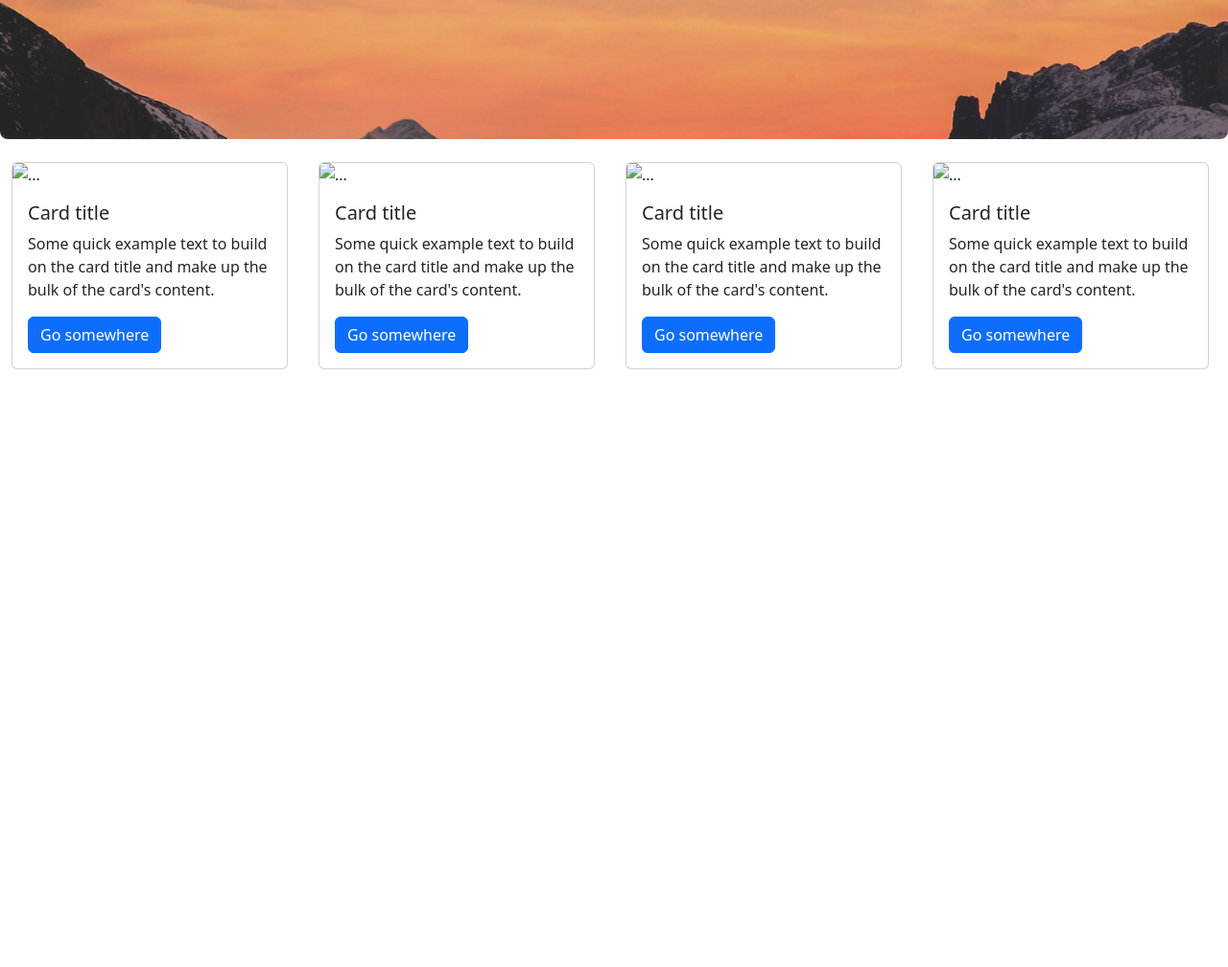
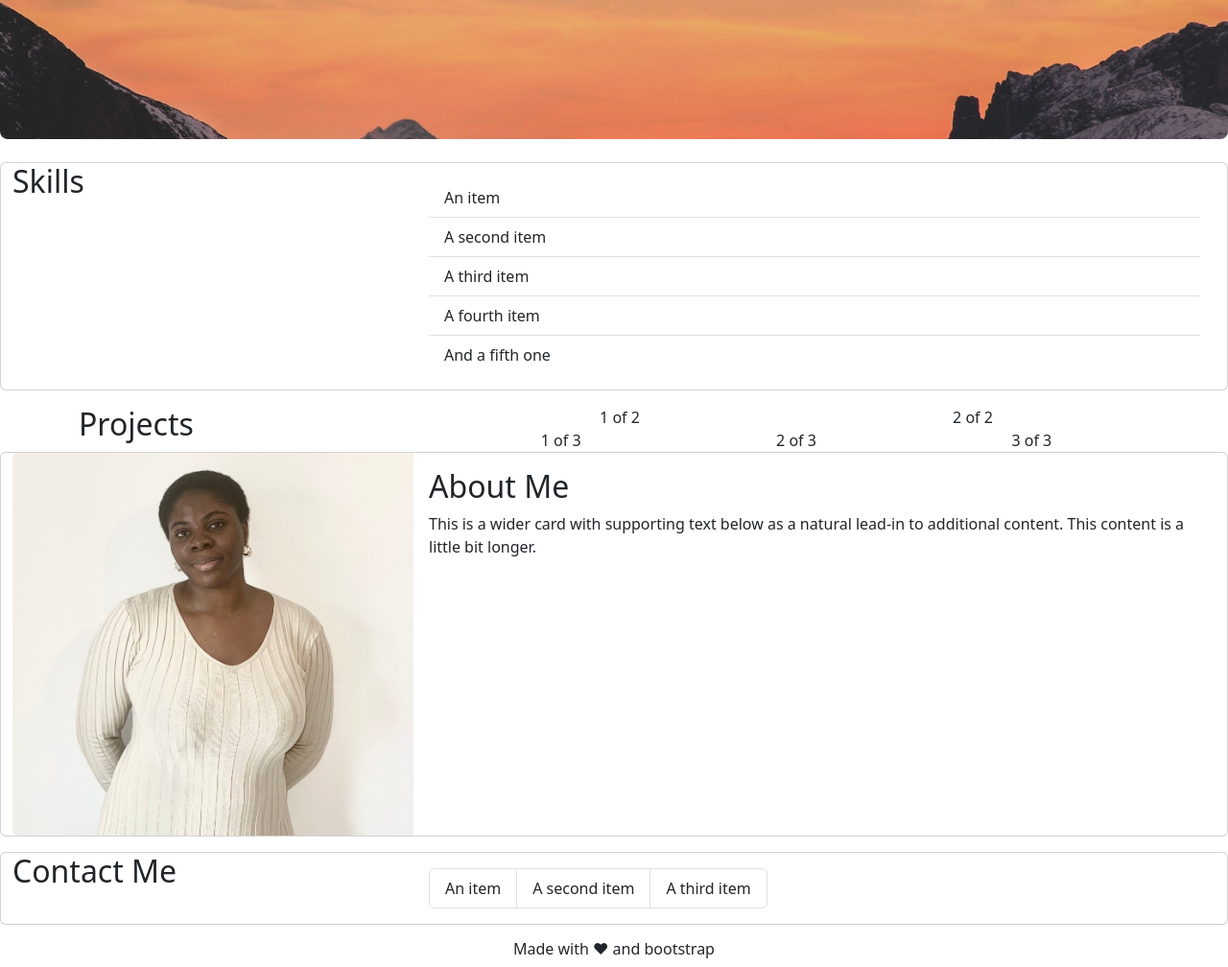
Before and after one commit to EstherAkingbehin/Bootstrap-Portfolio, a plain HTML site: page index.HTML in a window 1280 px wide. Shown: the part 411-1419 px from the top of the page at 96% size. Before the commit the page ends 800 px from the top, so only its background shows below. Drawn offline with nearby package versions, Linux system fonts and the light colour scheme.

Commit message:
Added all sections

```diff
--- a/Starter/style.css
+++ b/Starter/style.css
@@ -17,3 +17,7 @@
     max-width: 800px;
     color:whitesmoke;
 }
+
+#footer{
+    text-align: center;
+}
--- a/index.HTML
+++ b/index.HTML
@@ -55,61 +55,116 @@
         </figure>
 
         <main>
-            <section class="About-me">
-                <div class="container-fluid">
+
+
+            <section>
+                <div class="container-fluid" id="skills">
                     <div class="row">
-
-                      <div class="cardContainer col-lg-3 col-md-3 col-sm-12">
-                        <div class="card" style="width: 18rem;">
-                          <img src="..." class="card-img-top" alt="...">
+                        <div class="card mb-3" style="max-width: 100%;">
+                            <div class="row g-0">
+                              <div class="col-md-4">
+                               <h2>Skills</h2>
+                              </div>
+                              <div class="col-md-8">
                                 <div class="card-body">
-                            <h5 class="card-title">Card title</h5>
-                            <p class="card-text">Some quick example text to build on the card title and make up the bulk of the card's content.</p>
-                            <a href="#" class="btn btn-primary">Go somewhere</a>
+                                    <ul class="list-group list-group-flush">
+                                        <li class="list-group-item">An item</li>
+                                        <li class="list-group-item">A second item</li>
+                                        <li class="list-group-item">A third item</li>
+                                        <li class="list-group-item">A fourth item</li>
+                                        <li class="list-group-item">And a fifth one</li>
+                                      </ul>
                                 </div>
                               </div>
                             </div>
-
-                      <div class="cardContainer col-lg-3 col-md-3 col-sm-12">
-                        <div class="card" style="width: 18rem;">
-                        <img src="..." class="card-img-top" alt="...">
-                        <div class="card-body">
-                          <h5 class="card-title">Card title</h5>
-                          <p class="card-text">Some quick example text to build on the card title and make up the bulk of the card's content.</p>
-                          <a href="#" class="btn btn-primary">Go somewhere</a>
                           </div>
                     </div>
                 </div>
+            </section>
 
-                      <div class="cardContainer col-lg-3 col-md-3 col-sm-12">
-                        <div class="card" style="width: 18rem;">
-                          <img src="..." class="card-img-top" alt="...">
+            <section class=" container" id="Projects">
+                <div class="row">
+                    <div class="col-md-4">
+                        <h2>Projects</h2>
+                      </div>
+                      <div class="col-md-8">
                         <div class="card-body">
-                            <h5 class="card-title">Card title</h5>
-                            <p class="card-text">Some quick example text to build on the card title and make up the bulk of the card's content.</p>
-                            <a href="#" class="btn btn-primary">Go somewhere</a>
+                            <div class="container text-center">
+                                <div class="row">
+                                  <div class="col">
+                                    1 of 2
+                                  </div>
+                                  <div class="col">
+                                    2 of 2
+                                  </div>
+                                </div>
+                                <div class="row">
+                                  <div class="col">
+                                    1 of 3
+                                  </div>
+                                  <div class="col">
+                                    2 of 3
+                                  </div>
+                                  <div class="col">
+                                    3 of 3
                                   </div>
                                 </div>
                               </div>
+                        </div>
+                          </div>
+                      </div>
+                    </div>
+            </section>
 
-                      <div class="cardContainer col-lg-3 col-md-3 col-sm-12">
-                        <div class="card" style="width: 18rem;">
-                          <img src="..." class="card-img-top" alt="...">
+            <section class="container-fluid" id= "About-me">
+                <div class="row">
+                <div class="card mb-3" style="max-width: 100%;">
+                    <div class="row g-0">
+                      <div class="col-md-4">
+                        <img src="./Images/IMG_4575.jpg" class="img-fluid rounded-start" alt="...">
+                      </div>
+                      <div class="col-md-8">
                         <div class="card-body">
-                            <h5 class="card-title">Card title</h5>
-                            <p class="card-text">Some quick example text to build on the card title and make up the bulk of the card's content.</p>
-                            <a href="#" class="btn btn-primary">Go somewhere</a>
+                          <h2 class="card-title">About Me</h2>
+                          <p class="card-text">This is a wider card with supporting text below as a natural lead-in to additional content. This content is a little bit longer.</p>
+                        </div>
                       </div>
                     </div>
                   </div>
 
                   </div>
-                  </div>
 
             </section>
 
+            <article class="container-fluid">
+                <div class="row">
+
+                    <div class="card mb-3" style="max-width: 100%;">
+                        <div class="row g-0">
+                          <div class="col-md-4">
+                            <h2>Contact Me</h2>
+                          </div>
+                          <div class="col-md-8">
+                            <div class="card-body">
+                                <ul class="list-group list-group-horizontal">
+                                    <li class="list-group-item">An item</li>
+                                    <li class="list-group-item">A second item</li>
+                                    <li class="list-group-item">A third item</li>
+                                  </ul>
+                              </div>
+                          </div>
+                        </div>
+
+                </div>
+            </article>
+
 
         </main>
+
+        <foot id="footer">
+            <h6>Made with ❤ and bootstrap</h6>
+
+        </foot>
 
 
 
```
Also changed, not shown: Images/IMG_4575.jpg (added), Images/about me profile picture.jpg (deleted), Images/hero-image.jpg (deleted), 1 other file. Lines whose indentation alone changed are shown as unchanged.
